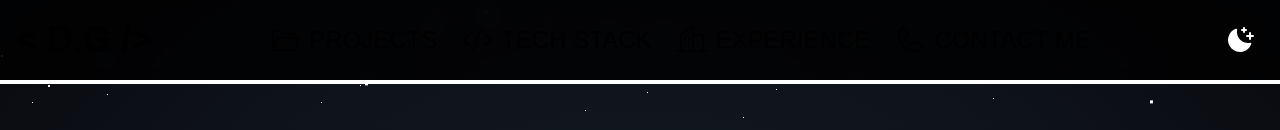
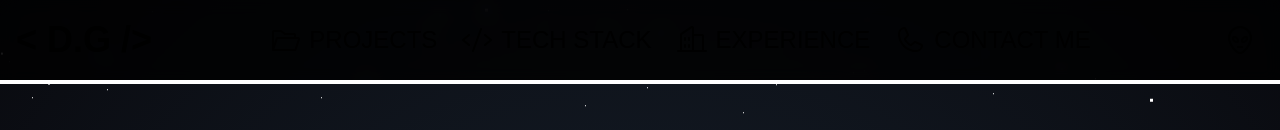
Before and after one commit to dgguayan/my-portfolio, a Next.js app: page / in a window 1280 px wide. Shown: the top 130 px of the page. Built offline with nearby package versions, Linux system fonts and the light colour scheme.

Commit message:
level and header shortcut

```diff
--- a/app/components/Header.tsx
+++ b/app/components/Header.tsx
@@ -1,31 +1,7 @@
 'use client';
-import { useEffect, useState } from 'react';
-import { FolderOpen, Code, Buildings, Phone, Sun, MoonStars } from '@phosphor-icons/react';
+import { FolderOpen, Code, Buildings, Phone, Alien } from '@phosphor-icons/react';
 
 export default function Header() {
-  const [isDark, setIsDark] = useState<boolean | null>(null);
-
-  useEffect(() => {
-    const stored = typeof window !== 'undefined' ? localStorage.getItem('theme') : null;
-    const prefersDark = typeof window !== 'undefined' && window.matchMedia && window.matchMedia('(prefers-color-scheme: dark)').matches;
-    const startDark = stored ? stored === 'dark' : prefersDark;
-    setIsDark(startDark);
-    if (startDark) document.documentElement.classList.add('dark');
-    else document.documentElement.classList.remove('dark');
-  }, []);
-
-  const toggleTheme = () => {
-    const next = !isDark;
-    setIsDark(next);
-    if (next) {
-      document.documentElement.classList.add('dark');
-      localStorage.setItem('theme', 'dark');
-    } else {
-      document.documentElement.classList.remove('dark');
-      localStorage.setItem('theme', 'light');
-    }
-  };
-
   return (
     // make header sticky, semi-transparent and above background elements
     <header className="sticky top-0 z-50 w-full bg-black/80 backdrop-blur-sm p-4 border-b-4 border-white">
@@ -69,14 +45,14 @@ export default function Header() {
             </a>
           </li>
         </ul>
-        <button
-          onClick={toggleTheme}
-          aria-label="Toggle theme"
-          title="Toggle theme"
-          className="ml-2 p-2 rounded-full transition-colors text-xl text-black dark:text-white"
+        <a
+          href="#space-invaders"
+          aria-label="Alien"
+          title="Alien"
+          className="ml-2 p-2 rounded-full transition-colors text-xl text-black dark:text-white flex items-center"
         >
-          {isDark ? <Sun size={32} color="#ffffff" weight="fill" /> : <MoonStars size={32} color="#ffffff" weight="fill" />}
-        </button>
+          <Alien size={32} />
+        </a>
       </nav>
     </header>
   );
--- a/app/components/SpaceInvaders.tsx
+++ b/app/components/SpaceInvaders.tsx
@@ -6,6 +6,11 @@ export default function SpaceInvaders() {
 	const rafRef = useRef<number | null>(null);
 	const [score, setScore] = useState(0);
 	const scoreRef = useRef<number>(score);
+
+	// level tracking
+	const [level, setLevel] = useState(1);
+	const levelRef = useRef<number>(level);
+
 	const [running, setRunning] = useState(true);
 	const runningRef = useRef<boolean>(running);
 
@@ -23,6 +28,11 @@ export default function SpaceInvaders() {
 	React.useEffect(() => {
 		scoreRef.current = score;
 	}, [score]);
+
+	// keep ref in sync when level changes
+	React.useEffect(() => {
+		levelRef.current = level;
+	}, [level]);
 
 	useEffect(() => {
 		const onKey = (e: KeyboardEvent) => {
@@ -112,8 +122,14 @@ export default function SpaceInvaders() {
 			let left = Infinity, right = -Infinity;
 			for (const inv of invaders) if (inv.alive) { left = Math.min(left, inv.x); right = Math.max(right, inv.x + inv.w); }
 			if (left === Infinity) {
-        // all dead — respawn faster
+				// all dead — respawn faster; increment level
 				setScore((s) => { const next = s + 100; scoreRef.current = next; return next; });
+				// bump level
+				setLevel((l) => {
+					const next = l + 1;
+					levelRef.current = next;
+					return next;
+				});
 				invSpeed *= 1.15;
 				spawnInvaders();
 			} else {
@@ -149,6 +165,9 @@ export default function SpaceInvaders() {
 					invSpeed = 0.6;
 					setScore(0);
 					scoreRef.current = 0;
+					// reset level to 1 on defeat
+					setLevel(1);
+					levelRef.current = 1;
 					break;
 				}
 			}
@@ -183,6 +202,7 @@ export default function SpaceInvaders() {
 			ctx.fillStyle = "#ffffff";
 			ctx.font = "14px sans-serif";
 			ctx.fillText(`Score: ${scoreRef.current}`, 12, 20);
+			ctx.fillText(`Level: ${levelRef.current}`, 12, 40);
 		}
 
 		let last = performance.now();
@@ -220,7 +240,8 @@ export default function SpaceInvaders() {
 	}, []); // run once on mount — score/running toggles shouldn't recreate the whole effect
 
 	return (
-    <div style={{ maxWidth: 900, margin: "28px auto", padding: 8 }}>
+		<div id="space-invaders" style={{ maxWidth: 900, margin: "28px auto", padding: 8 }}>
+			<h3 className="text-7xl mb-8 uppercase font-black text-center">Space Invaders</h3>
 			<div style={{ color: "white", marginBottom: 6, textAlign: "center", fontSize: 14 }}>
 				Space Invaders — use ← → or A/D to move, Space to shoot
 			</div>
@@ -229,7 +250,7 @@ export default function SpaceInvaders() {
 			</div>
 			<div style={{ marginTop: 8, display: "flex", gap: 8, justifyContent: "center" }}>
 				<button onClick={toggleRunning} style={{ padding: "6px 10px" }}>{running ? "Pause" : "Resume"}</button>
-        <button onClick={() => { setScore(0); scoreRef.current = 0; }} style={{ padding: "6px 10px" }}>Reset Score</button>
+				<button onClick={() => { setScore(0); scoreRef.current = 0; setLevel(1); levelRef.current = 1; }} style={{ padding: "6px 10px" }}>Reset Score & Level</button>
 			</div>
 		</div>
 	);
```
Lines whose indentation alone changed are shown as unchanged.
